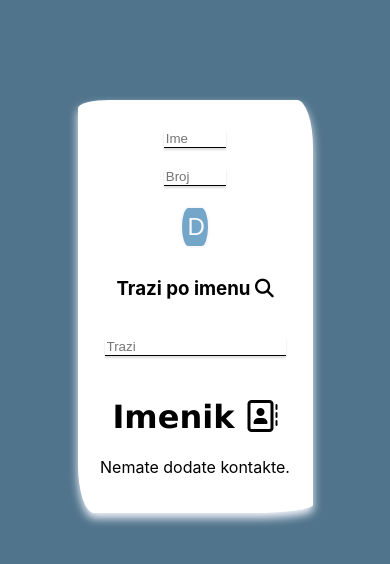
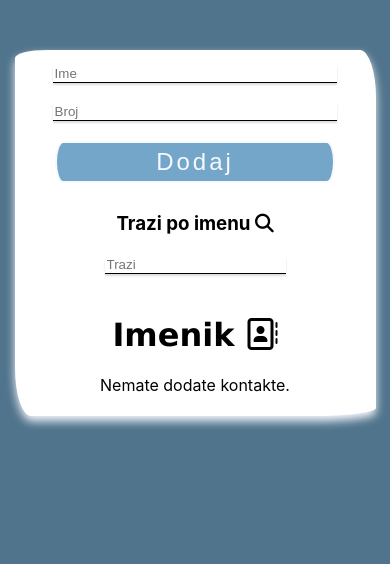
Before and after one commit to salEZY/Phonebook-react-practice, a React (Create React App) app: page / in a window 390 px wide. Shown: the top 564 px of the page. Built offline with nearby package versions, Linux system fonts and the light colour scheme.

Commit message:
add media query

```diff
--- a/src/App.js
+++ b/src/App.js
@@ -115,7 +115,7 @@ export const App = () => {
         type="text"
         placeholder="Trazi"
         onChange={onFilterHandler}
-        style={{ margin: "20px auto" }}
+        style={{ margin: "0 0 20px 0" }}
       ></input>
       <h1>
         Imenik <i className="fa fa-address-book-o" aria-hidden="true"></i>
--- a/src/index.css
+++ b/src/index.css
@@ -19,7 +19,7 @@ h1 {
 
 .container {
   width: 50%;
-  margin: 100px auto;
+  margin: 50px auto;
   padding: 20px;
   border-radius: 2em 1em 4em / 0.5em 3em;
   box-shadow: 0 5px 10px ghostwhite;
@@ -38,7 +38,7 @@ h1 {
   margin: 10px auto;
 }
 .input-add-container input[type="submit"] {
-  width: 15%;
+  width: 20%;
 }
 
 .button {
@@ -82,3 +82,25 @@ input[type="text"] {
   border-bottom: 1.5px solid black;
   box-shadow: 0 2px 2px gainsboro;
 }
+
+@media screen and (max-width: 991px) {
+  .container {
+    width: 90%;
+    padding: 5px;
+  }
+  .address-book {
+    flex-direction: column;
+  }
+
+  .contacts,
+  .favorites {
+    width: 90%;
+    margin: 10px auto;
+  }
+
+  .input-add-container input,
+  .input-add-container input[type="submit"] {
+    width: 80%;
+    margin: 10px auto;
+  }
+}
```
